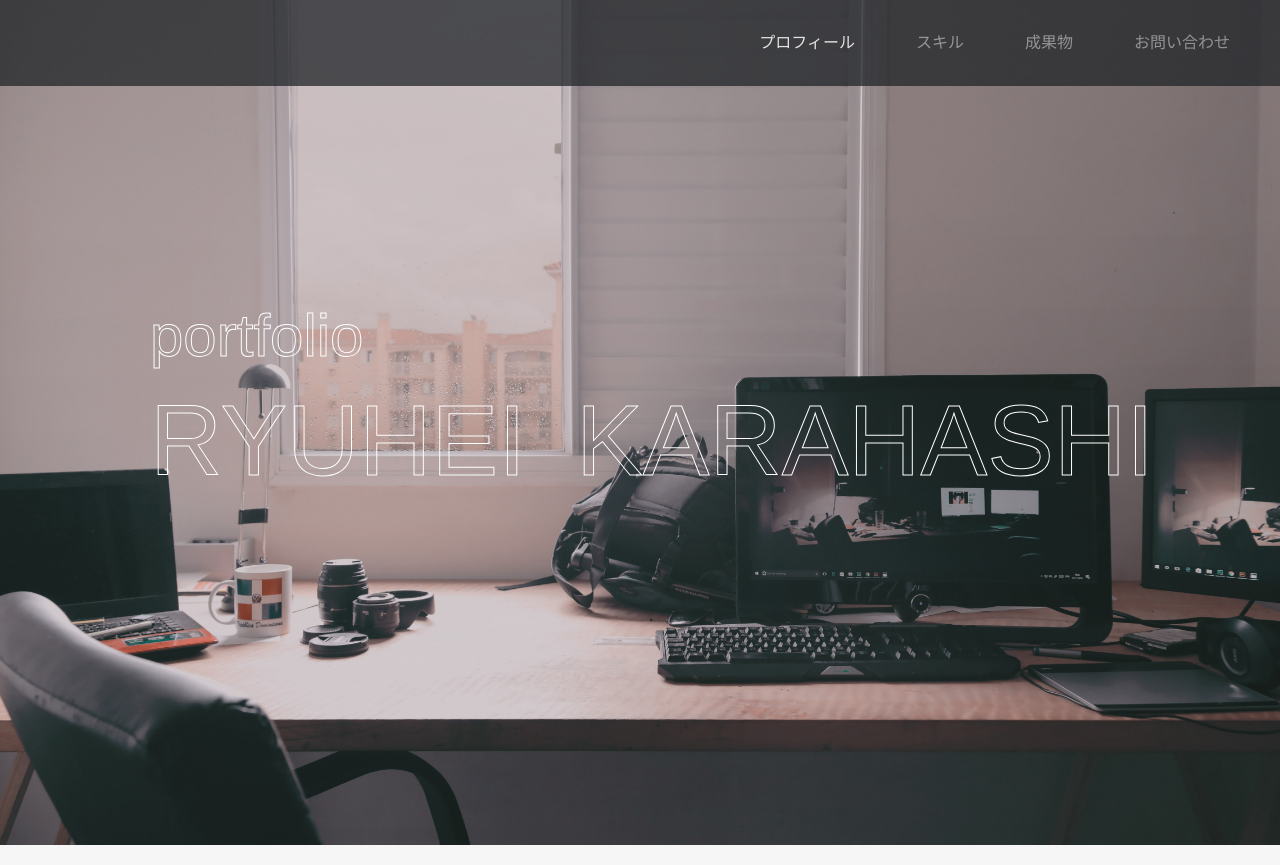
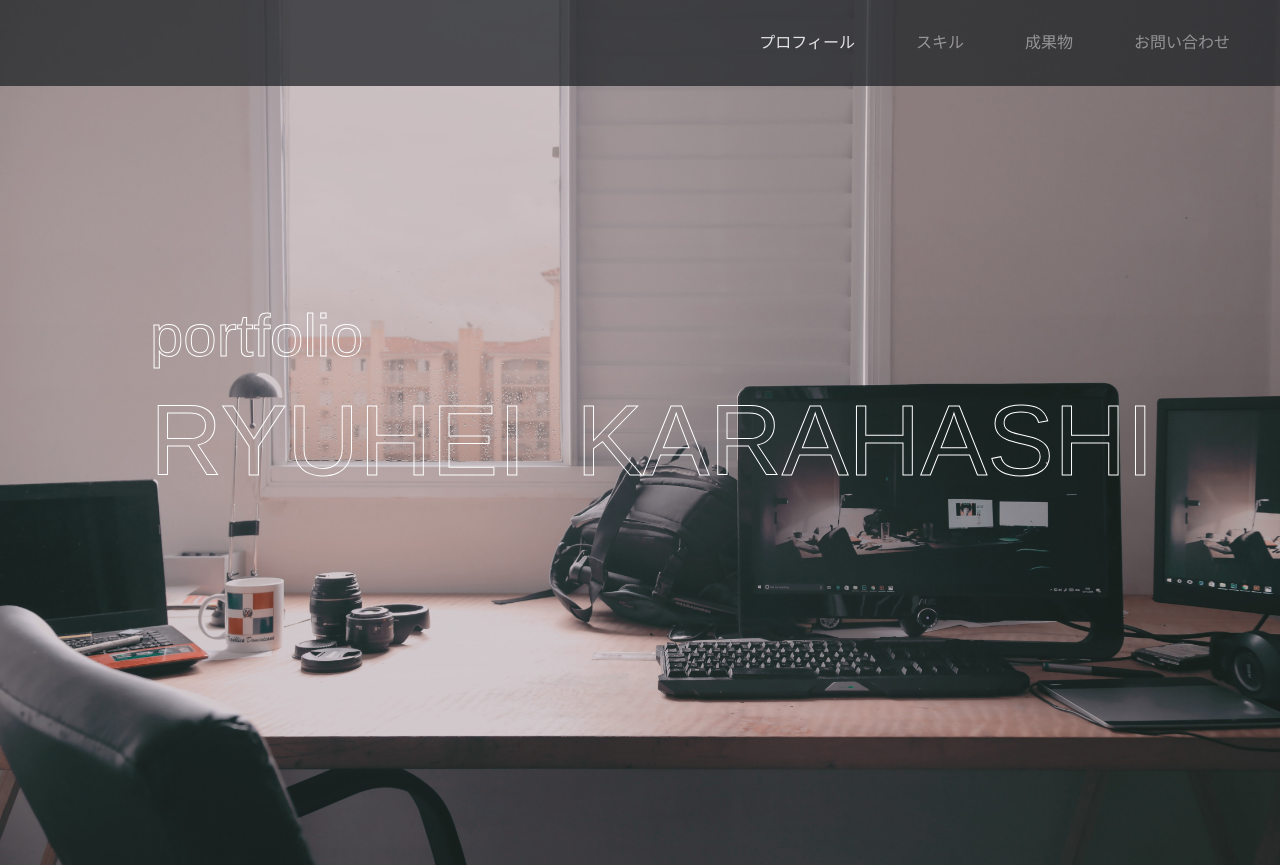
Before and after one commit to ryuhei7135/portforio-site, a plain HTML site: page index.html in a window 1280 px wide. Shown: the top 865 px of the page. Drawn offline with nearby package versions, Linux system fonts and the light colour scheme; some packages are replaced by stand-ins of ours; a script that the page names is missing; files whose address does not match are found by name.

Commit message:
Update styles.css

```diff
--- a/css/styles.css
+++ b/css/styles.css
@@ -21,7 +21,7 @@
   background-image: url(../images/ヘッダー画像.jpg);
   background-size: cover;
   background-position: 50% 60%;
-  padding: 15px 0px 830px 0px;
+  padding: 15px 0px 850px 0px;
   width: 100%;
   position: relative;
 }
```
